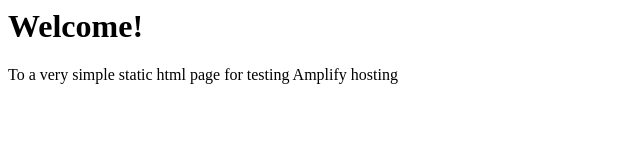
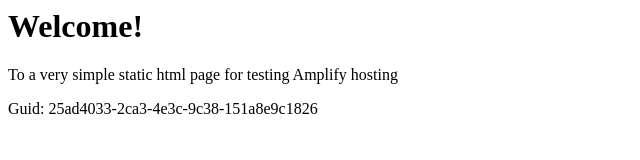
Before and after one commit to aws-aemilia-pdx/Github-PR-Commit-Integration-Test-DoNotTouch-v0-beta-us-west-2, a website: page src/index.html in a window 1280 px wide. Shown: the whole page, without its empty margins (0-640 px from the left). Drawn offline with Linux system fonts and the light colour scheme.

Commit message:
commit from integ tests

```diff
--- a/src/index.html
+++ b/src/index.html
@@ -1,3 +1,5 @@
+
+
 <html lang="en">
 
 <head>
@@ -10,6 +12,6 @@
 <body>
     <h1>Welcome!</h1>
     <p>To a very simple static html page for testing Amplify hosting</p>
-</body>
+    <p>Guid: 25ad4033-2ca3-4e3c-9c38-151a8e9c1826</p></body>
 
 </html>
```
